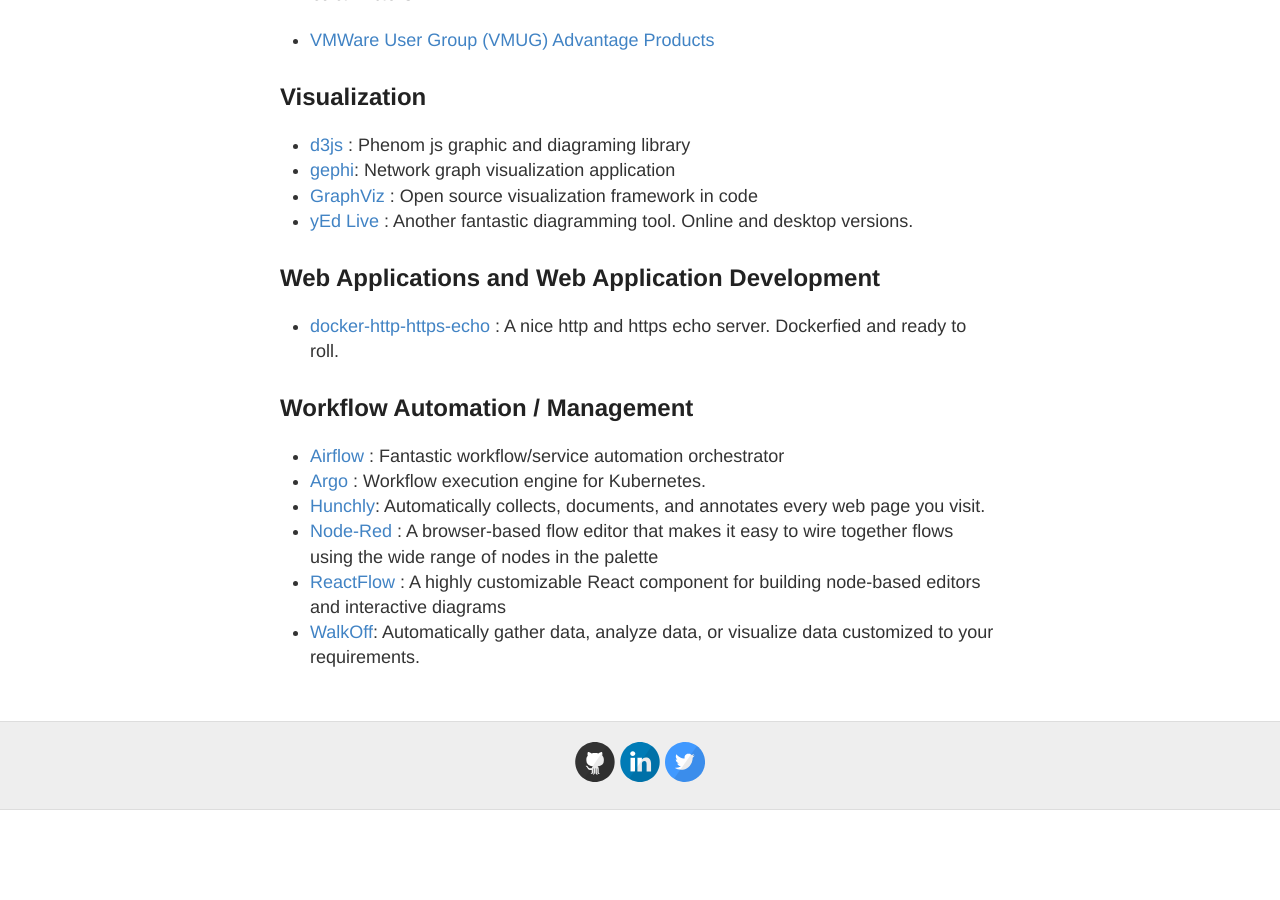
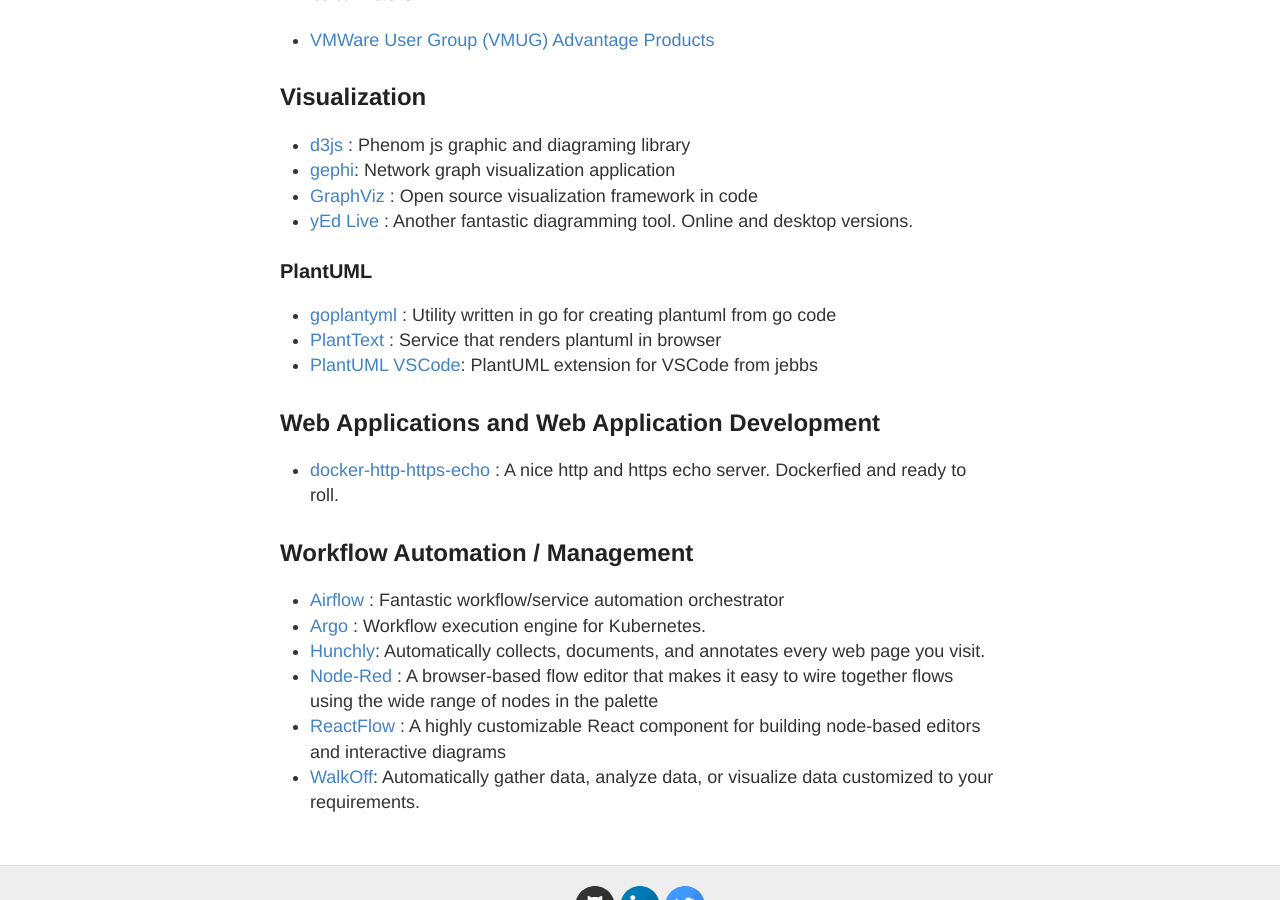
Before and after one commit to stevehenderson/stevehenderson.github.io, a Jekyll site: the page built from tools.md, in a window 1280 px wide and 900 px high, scrolled down 6257 px. Built offline with Jekyll 4.4.1, drawn with Linux system fonts in a browser that asks for light colours; before the commit the page ends 7067 px from its top, so only the background shows below that.

Commit message:
Update tools.md

```diff
--- a/tools.md
+++ b/tools.md
@@ -193,6 +193,11 @@
    * [GraphViz](https://graphviz.org/) : Open source visualization framework in code
    * [yEd Live](https://www.yworks.com/yed-live/) : Another fantastic diagramming tool.  Online and desktop versions.
 
+### PlantUML
+   * [goplantyml](https://github.com/jfeliu007/goplantuml) : Utility written in go for creating plantuml from go code
+   * [PlantText](https://www.planttext.com/) : Service that renders plantuml in browser
+   * [PlantUML VSCode](https://marketplace.visualstudio.com/items?itemName=jebbs.plantuml):  PlantUML extension for VSCode from jebbs
+
 ## Web Applications and Web Application Development
    * [docker-http-https-echo](https://github.com/mendhak/docker-http-https-echo) : A nice http and https echo server.  Dockerfied and ready to roll.
 
```
